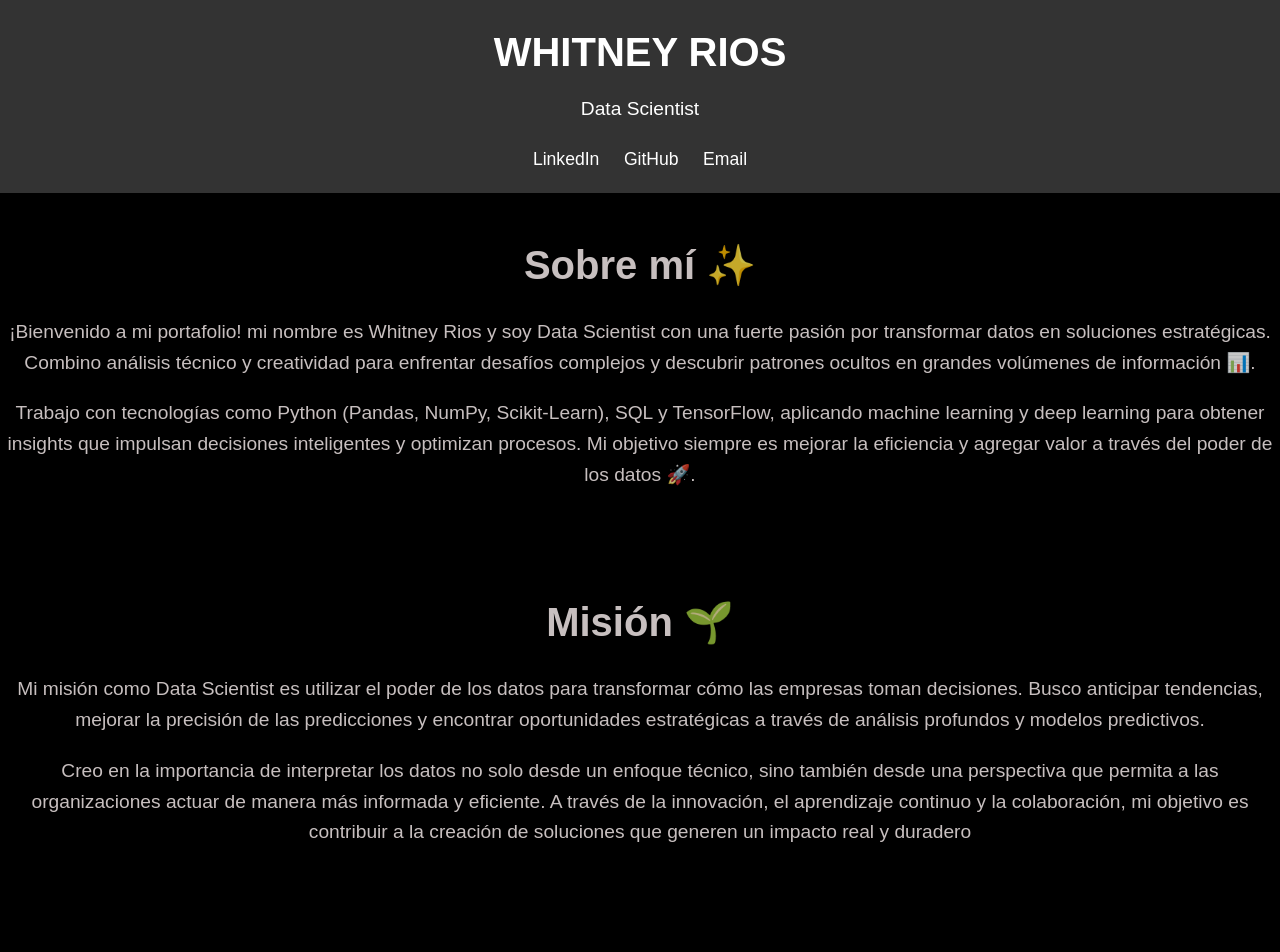
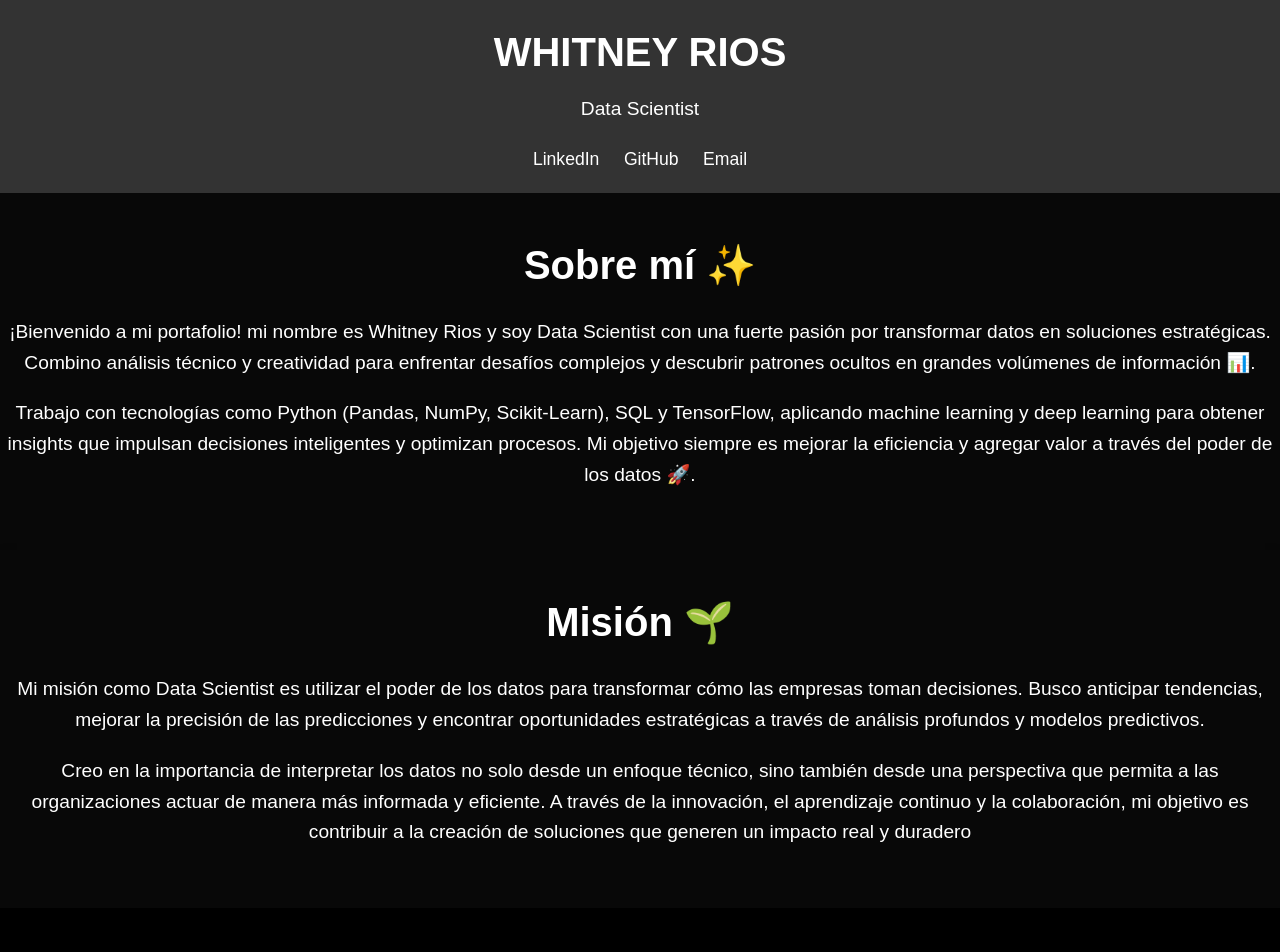
Before and after one commit to wh1tneyr/wh1tneyr.github.io, a plain HTML site: page index.html in a window 1280 px wide. Shown: the top 952 px of the page. Drawn offline with Linux system fonts and the light colour scheme.

Commit message:
cambiando los colores de la pagina

```diff
--- a/css/style.css
+++ b/css/style.css
@@ -44,9 +44,9 @@ header p {
 /* Sección de Sobre mí */
 #about {
     padding: 40px 0;
-    background: black;
+    background: #080808;
     text-align: center;
-    color: rgba(255, 245, 245, 0.781);
+    color: #fff;
 }
 
 #about h2 {
@@ -63,9 +63,10 @@ header p {
 /* Sección de Misión */
 #mission {
     padding: 40px 0;
-    background: black;
+    background: #080808;
     text-align: center;
-    color: rgba(255, 245, 245, 0.781);
+    color: #fff;
+    box-shadow: 0 2px 10px rgba(0, 0, 0, 0.1)
 }
 
 #mission h2 {
@@ -92,11 +93,12 @@ header p {
 }
 
 .project {
-    background: #fff;
+    background: #080808;
     padding: 20px;
     margin: 20px 0;
     border-radius: 8px;
     box-shadow: 0 2px 10px rgba(0, 0, 0, 0.1);
+    color: #fff;
 }
 
 .project h3 {
```
